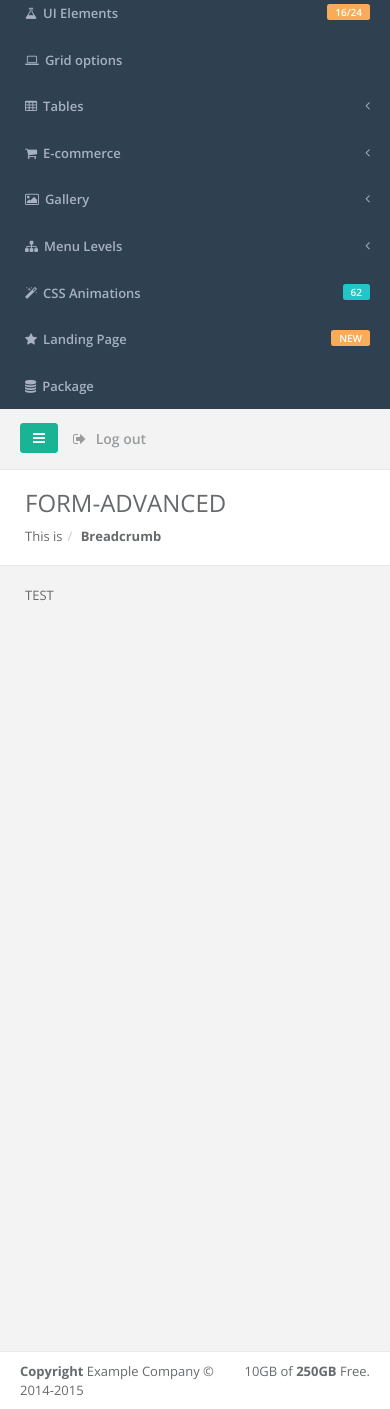
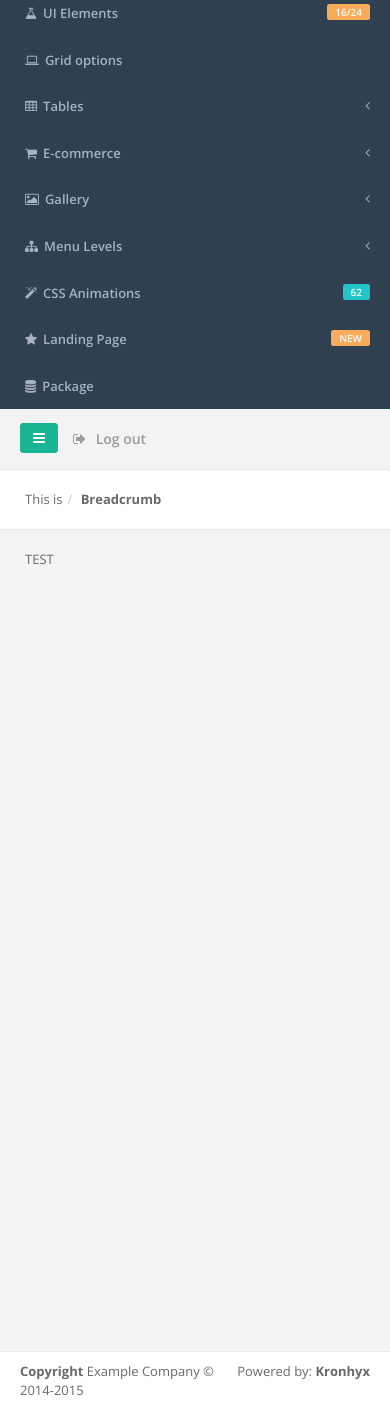
Before and after one commit to Kronhyx/nuxt, a Nuxt app: page /form/advanced in a window 390 px wide. Shown: the part 837-2246 px from the top of the page. Built offline with nearby package versions, Linux system fonts and the light colour scheme.

Commit message:
add breadcrumb as a component

```diff
--- /dev/null
+++ b/components/Breadcrumb.vue
@@ -0,0 +1,29 @@
+<template>
+  <div class="row wrapper border-bottom white-bg page-heading">
+    <div class="col-sm-4">
+      <h2>{{ title }}</h2>
+      <ol class="breadcrumb">
+        <li>
+          <a href="#">This is</a>
+        </li>
+        <li class="active">
+          <strong>Breadcrumb</strong>
+        </li>
+      </ol>
+    </div>
+  </div>
+</template>
+
+<script>
+  export default {
+    name: "breadcrumb-nx",
+    methods: {},
+    data() {
+      return {}
+    }
+  }
+</script>
+
+<style>
+
+</style>
--- a/components/Sidebar.vue
+++ b/components/Sidebar.vue
@@ -1,5 +1,4 @@
 <template>
-
   <ul class="nav metismenu" id="side-menu">
     <li class="nav-header">
       <div class="dropdown profile-element">
--- a/layouts/default.vue
+++ b/layouts/default.vue
@@ -32,24 +32,12 @@
 
           </nav>
         </div>
-        <div class="row wrapper border-bottom white-bg page-heading">
-          <div class="col-sm-4">
-            <h2>{{ title }}</h2>
-            <ol class="breadcrumb">
-              <li>
-                <a href="#">This is</a>
-              </li>
-              <li class="active">
-                <strong>Breadcrumb</strong>
-              </li>
-            </ol>
-          </div>
-        </div>
+        <breadcrumb-nx/>
         <div class="wrapper wrapper-content animated fadeIn">
           <nuxt/>
         </div>
         <div class="footer">
-          <div class="pull-right">10GB of <strong>250GB</strong> Free.
+          <div class="pull-right">Powered by: <strong>Kronhyx</strong>
           </div>
           <div>
             <strong>Copyright</strong> Example Company &copy; 2014-2015
@@ -64,9 +52,10 @@
 <script>
   import SidebarNx from "../components/Sidebar";
   import NuxtLoading from "../.nuxt/components/nuxt-loading";
+  import BreadcrumbNx from "../components/Breadcrumb";
 
   export default {
-    components: {NuxtLoading, SidebarNx},
+    components: {BreadcrumbNx, NuxtLoading, SidebarNx},
     data() {
       return {
         title: this.$route.name.toUpperCase(),
```
